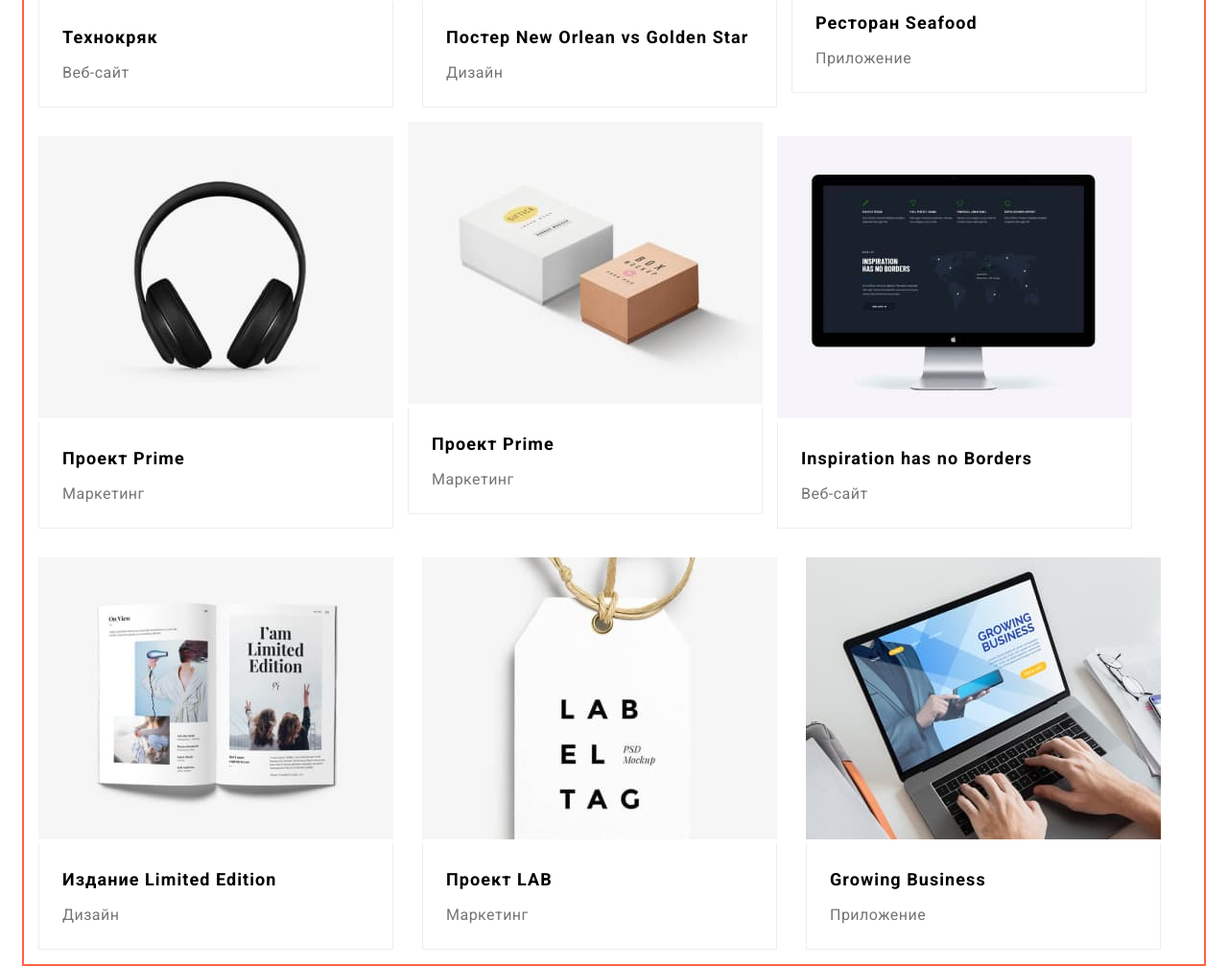
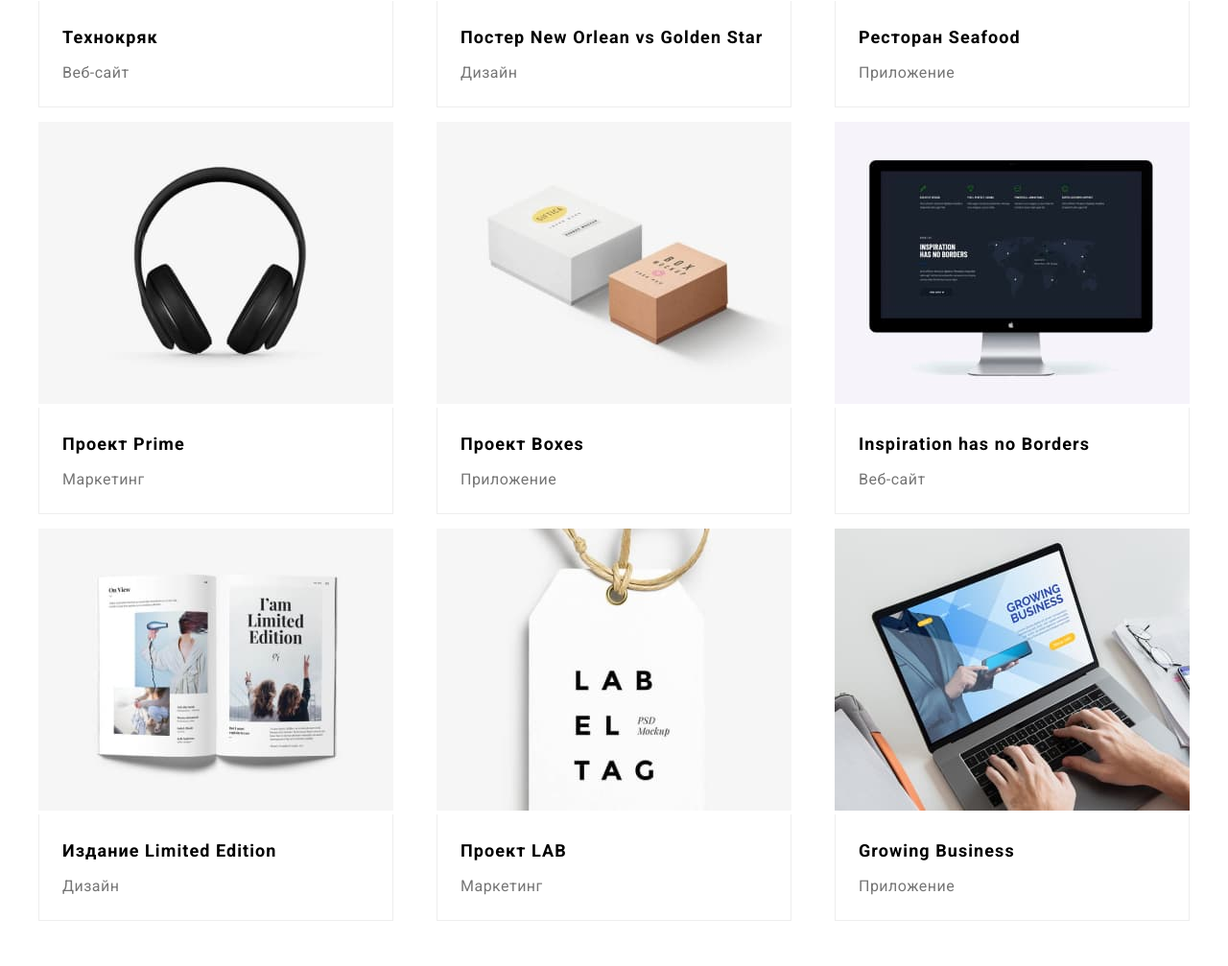
Before and after one commit to alextaypan/goit-markup-hw-03, a plain HTML site: page portfolio.html in a window 1280 px wide. Shown: the part 666-1673 px from the top of the page at 96% size. Drawn offline with Linux system fonts and the light colour scheme.

Commit message:
Add portfolio works styles

```diff
--- a/css/styles.css
+++ b/css/styles.css
@@ -39,7 +39,6 @@ h1, h2, h3, h4, h5, h6, p {
   padding-right: 15px;
   margin-left: auto;
   margin-right: auto;
-  outline: 2px solid tomato;
 }
 
 .section {
@@ -249,22 +248,14 @@ address {
 .works {
   display: flex;
   flex-wrap: wrap;
-  margin: -15px;
+  justify-content: space-between;
+  margin-bottom: -15px;
 }
 
 .works-example {
   width: 370px;
-  margin: 15px;
+  margin-bottom: 15px;
 }
-
-/* .works-example {
-  width: calc((100% - 90px) / 3));
-  margin-right: 30px;
-}
-
-.works-example:nth-child(3n) {
-  margin-right: 0;
-} */
 
 .works-title {
   font-weight: 700;
--- a/portfolio.html
+++ b/portfolio.html
@@ -41,11 +41,11 @@
         <div class="container">
           <!-- <h1>Наши работы</h1> -->
           <ul class="filter-list list">
+            <li class="filter-btn"><button type="button" class="filter">Все</button></li>
             <li class="filter-btn"><button type="button" class="filter">Веб-сайты</button></li>
             <li class="filter-btn"><button type="button" class="filter">Приложения</button></li>
             <li class="filter-btn"><button type="button" class="filter">Дизайн</button></li>
             <li class="filter-btn"><button type="button" class="filter">Маркетинг</button></li>
-            <li class="filter-btn"><button type="button" class="filter">Все</button></li>
           </ul>
           <ul class="works list">
             <li class="works-example">
@@ -79,8 +79,8 @@
             <li class="works-exapmle">
               <img src="images/work5.jpg" alt="Маленькие коробки" width="370" height="294" />
               <div class="container-example">
-                <h2 class="works-title">Проект Prime</h2>
-                <p class="works-descr">Маркетинг</p>
+                <h2 class="works-title">Проект Boxes</h2>
+                <p class="works-descr">Приложение</p>
               </div>
             </li>
             <li class="works-example">
```
